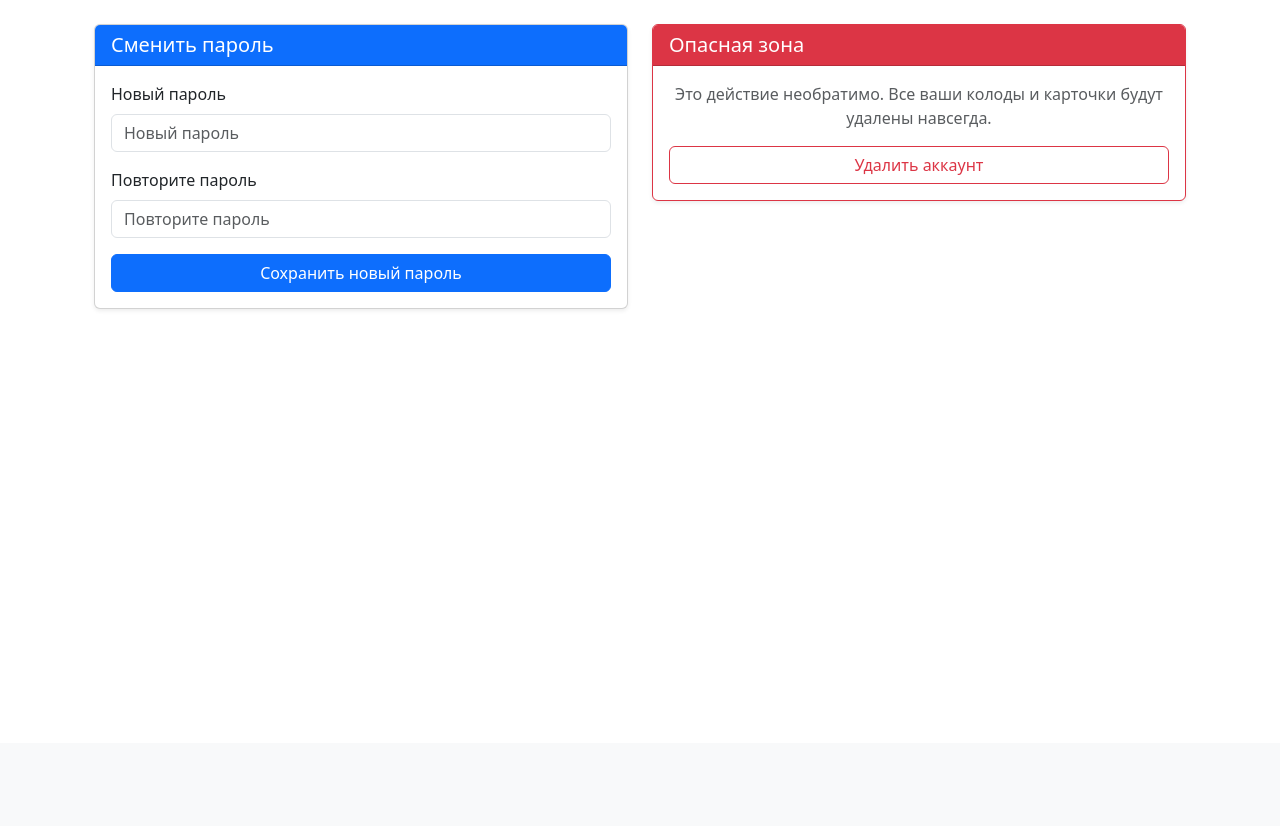
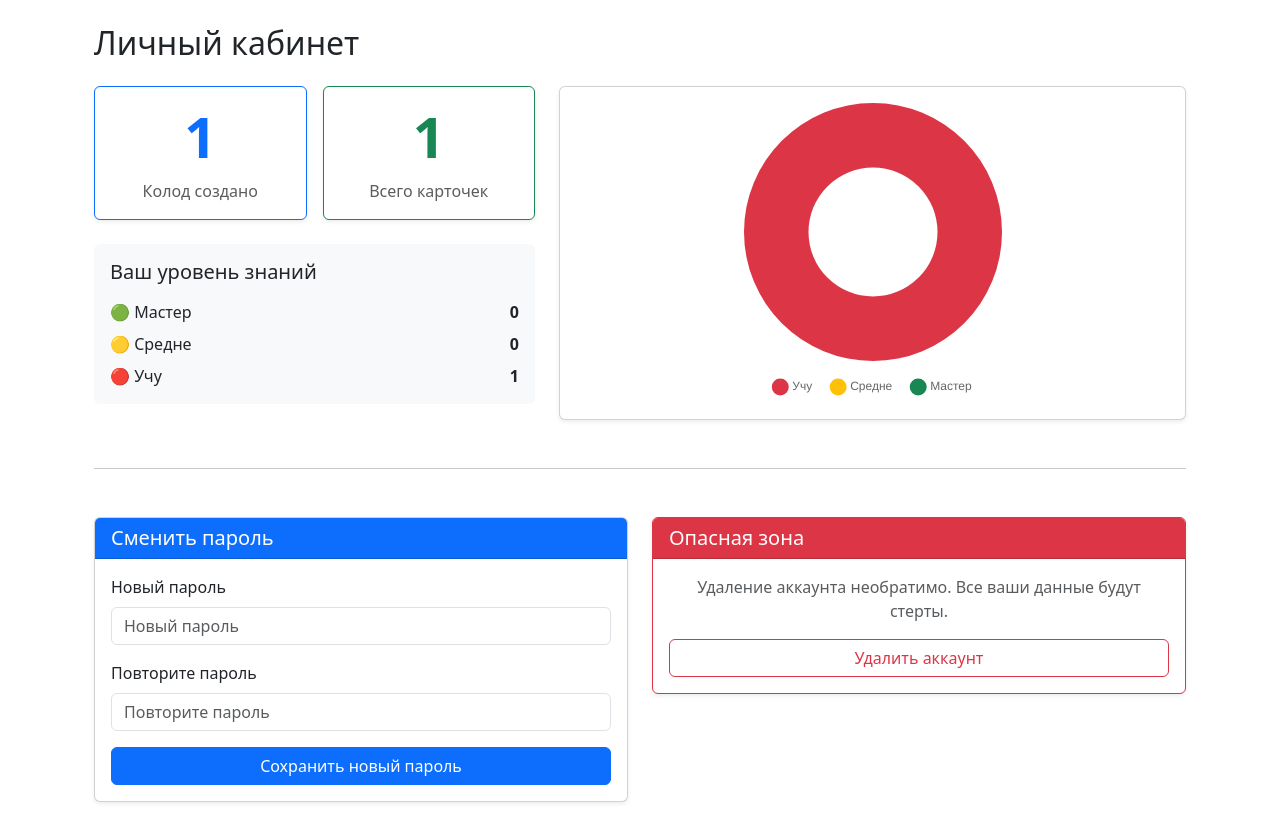
Before and after one commit to bbldaaa750/flashcard-app, a Flask app: page /profile in a window 1280 px wide. Shown: the part 57-883 px from the top of the page. Before the commit the page ends 366 px from the top, so only its background shows below. Run offline with Flask 3, Linux system fonts and the light colour scheme; a user stored in the database is signed in; tables that the repository leaves empty hold one stand-in row (values such as "Sample post"); some libraries are stand-ins or nearby versions.

Commit message:
feature: add statistics to profile

```diff
--- /dev/null
+++ b/app/static/js/profile_chart.js
@@ -0,0 +1,57 @@
+document.addEventListener('DOMContentLoaded', function() {
+
+    const chartElement = document.getElementById('learningChart');
+    if (!chartElement) return;
+
+    const ctx = chartElement.getContext('2d');
+
+    const box1 = Number(chartElement.dataset.box1) || 0;
+    const box2 = Number(chartElement.dataset.box2) || 0;
+    const box3 = Number(chartElement.dataset.box3) || 0;
+
+    const dataStats = window.chartData || { box1: 0, box2: 0, box3: 0 };
+
+    new Chart(ctx, {
+        type: 'doughnut',
+        data: {
+            labels: ['Учу', 'Средне', 'Мастер'],
+            datasets: [{
+                data: [box1, box2, box3],
+                backgroundColor: [
+                    '#dc3545',
+                    '#ffc107',
+                    '#198754'
+                ],
+                borderWidth: 0,
+                hoverOffset: 4
+            }]
+        },
+        options: {
+            responsive: true,
+            maintainAspectRatio: false,
+            plugins: {
+                legend: {
+                    position: 'bottom',
+                    labels: {
+                        padding: 20,
+                        usePointStyle: true
+                    }
+                },
+                tooltip: {
+                    callbacks: {
+                        label: function(context) {
+                            let label = context.label || '';
+                            if (label) {
+                                label += ': ';
+                            }
+                            let value = context.raw;
+                            let total = context.chart._metasets[context.datasetIndex].total;
+                            let percentage = Math.round((value / total) * 100) + '%';
+                            return label + value + ' (' + percentage + ')';
+                        }
+                    }
+                }
+            }
+        }
+    });
+});
--- a/app/templates/profile.html
+++ b/app/templates/profile.html
@@ -3,6 +3,65 @@
 
 {% block content %}
 <div class="container mt-4">
+    <h2 class="mb-4">Личный кабинет</h2>
+
+    <div class="row mb-5">
+        <div class="col-md-5 mb-4 mb-md-0">
+            <div class="row g-3">
+                <div class="col-6">
+                    <div class="card h-100 border-primary shadow-sm">
+                        <div class="card-body text-center">
+                            <h3 class="display-4 fw-bold text-primary">{{ stats.decks_count }}</h3>
+                            <p class="text-muted mb-0">Колод создано</p>
+                        </div>
+                    </div>
+                </div>
+                <div class="col-6">
+                    <div class="card h-100 border-success shadow-sm">
+                        <div class="card-body text-center">
+                            <h3 class="display-4 fw-bold text-success">{{ stats.total_cards }}</h3>
+                            <p class="text-muted mb-0">Всего карточек</p>
+                        </div>
+                    </div>
+                </div>
+            </div>
+
+            <div class="mt-4 p-3 bg-light rounded">
+                <h5 class="mb-3">Ваш уровень знаний</h5>
+                <ul class="list-unstyled mb-0">
+                    <li class="d-flex justify-content-between mb-2">
+                        <span>🟢 Мастер</span>
+                        <span class="fw-bold">{{ stats.box3 }}</span>
+                    </li>
+                    <li class="d-flex justify-content-between mb-2">
+                        <span>🟡 Средне</span>
+                        <span class="fw-bold">{{ stats.box2 }}</span>
+                    </li>
+                    <li class="d-flex justify-content-between">
+                        <span>🔴 Учу</span>
+                        <span class="fw-bold">{{ stats.box1 }}</span>
+                    </li>
+                </ul>
+            </div>
+        </div>
+
+        <div class="col-md-7">
+            <div class="card shadow-sm h-100">
+                <div class="card-body d-flex align-items-center justify-content-center">
+                    <div style="width: 300px; height: 300px;">
+                        <canvas id="learningChart"
+                            data-box1="{{ stats.box1 }}"
+                            data-box2="{{ stats.box2 }}"
+                            data-box3="{{ stats.box3 }}">
+                        </canvas>
+                    </div>
+                </div>
+            </div>
+        </div>
+    </div>
+
+    <hr class="my-5">
+
     <div class="row">
         <div class="col-md-6">
             <div class="card shadow-sm mb-4">
@@ -12,10 +71,8 @@
                 <div class="card-body">
                     <form action="{{ url_for('auth.change_password') }}" method="POST">
                         {{ form.hidden_tag() }}
-
                         {{ render_field(form.password, placeholder="Новый пароль") }}
                         {{ render_field(form.confirm_password, placeholder="Повторите пароль") }}
-
                         <div class="d-grid mt-3">
                             {{ form.submit(class="btn btn-primary") }}
                         </div>
@@ -31,7 +88,7 @@
                 </div>
                 <div class="card-body text-center">
                     <p class="card-text text-muted">
-                        Это действие необратимо. Все ваши колоды и карточки будут удалены навсегда.
+                        Удаление аккаунта необратимо. Все ваши данные будут стерты.
                     </p>
                     <form action="{{ url_for('auth.delete_account') }}" method="POST">
                         <button type="submit" class="btn btn-outline-danger w-100" onclick="return confirm('Вы уверены? Это действие нельзя отменить!')">
@@ -43,4 +100,7 @@
         </div>
     </div>
 </div>
+
+<script src="https://cdn.jsdelivr.net/npm/chart.js"></script>
+<script src="{{ url_for('static', filename='js/profile_chart.js') }}"></script>
 {% endblock %}
--- a/app/views/auth.py
+++ b/app/views/auth.py
@@ -2,6 +2,7 @@ from flask import Blueprint, render_template, redirect, url_for, flash
 from app.services import create_user, delete_user, update_user_password, authenticate_user
 from flask_login import login_user, logout_user, login_required, current_user
 from app.forms import LoginForm, RegistrationForm, ChangePasswordForm
+from app.models import Card, Deck
 
 bp = Blueprint('auth', __name__)
 
@@ -60,7 +61,25 @@ def logout():
 @login_required
 def profile():
     form = ChangePasswordForm()
-    return render_template('profile.html', form=form)
+
+    decks_count = len(current_user.decks)
+
+    cards_query = Card.query.join(Deck).filter(Deck.user_id == current_user.id)
+    total_cards = cards_query.count()
+
+    box1 = cards_query.filter(Card.box == 1).count()
+    box2 = cards_query.filter(Card.box == 2).count()
+    box3 = cards_query.filter(Card.box == 3).count()
+
+    stats = {
+        'total_cards': total_cards,
+        'decks_count': decks_count,
+        'box1': box1,
+        'box2': box2,
+        'box3': box3
+    }
+
+    return render_template('profile.html', form=form, stats=stats)
 
 @bp.route('/delete', methods=['POST'])
 @login_required
```
